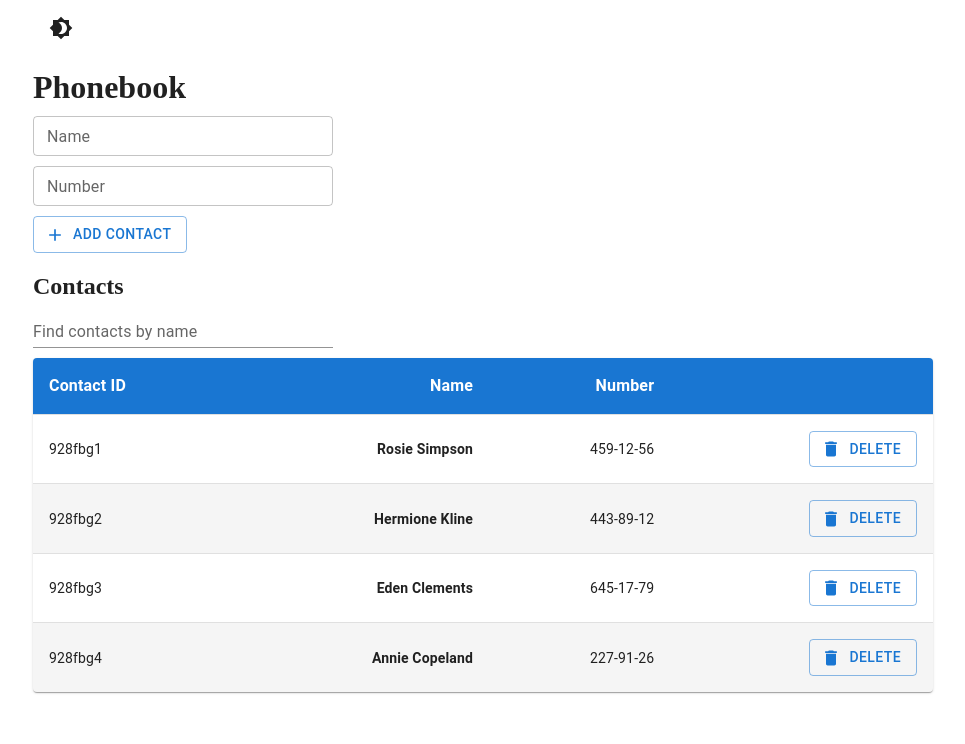
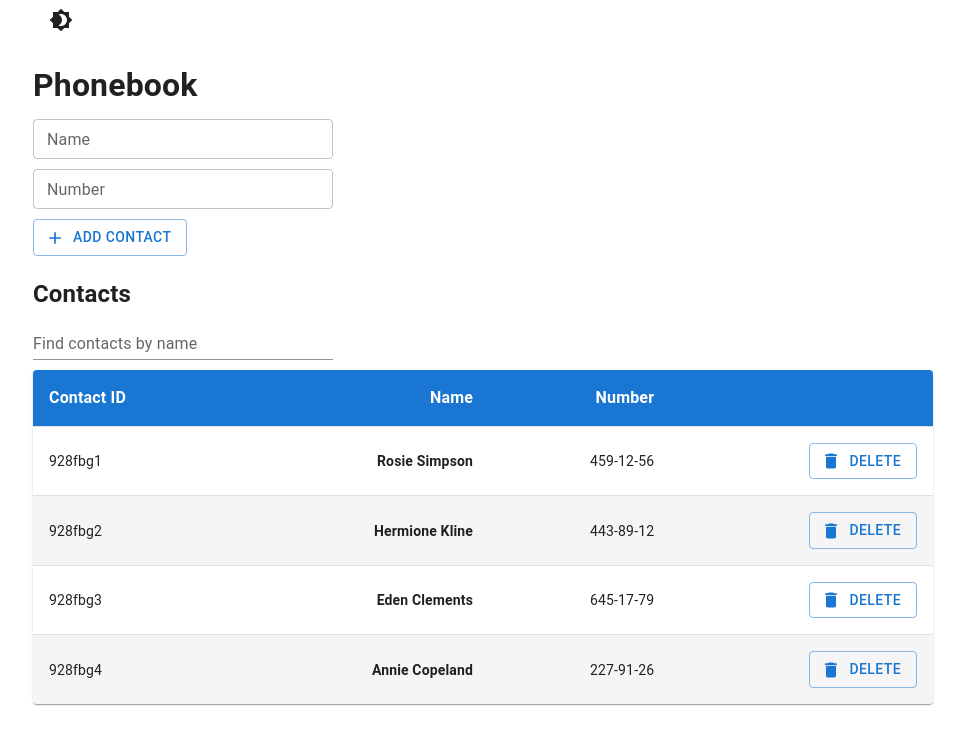
Before and after one commit to kbuhantsev/goit-react-hw-04-phonebook, a React (Create React App) app: page / in a window 1280 px wide. Shown: the top 744 px of the page, without its empty margins (31-996 px from the left). Built offline with nearby package versions, Linux system fonts and the light colour scheme.

Commit message:
CssBaseline

```diff
--- a/public/index.html
+++ b/public/index.html
@@ -11,7 +11,7 @@
     />
     <link rel="apple-touch-icon" href="%PUBLIC_URL%/logo192.png" />
     <link rel="manifest" href="%PUBLIC_URL%/manifest.json" />
-    <title>React App</title>
+    <title>Phone book</title>
 
     <script type="text/javascript">
       (function (l) {
--- a/src/components/ToggleColorMode.jsx
+++ b/src/components/ToggleColorMode.jsx
@@ -1,7 +1,8 @@
 import React from 'react';
-
 import App from './App';
 import { ThemeProvider, createTheme } from '@mui/material/styles';
+import CssBaseline from '@mui/material/CssBaseline';
+
 export const ColorModeContext = React.createContext({
   toggleColorMode: () => {},
 });
@@ -23,17 +24,17 @@ export default function ToggleColorMode() {
         palette: {
           mode,
         },
-        components: {
-          MuiContainer: {
-            styleOverrides: {
-              root: ({ theme }) => ({
-                ...(theme.palette.mode === 'dark' && {
-                  backgroundColor: '#001E3C',
-                }),
-              }),
-            },
-          },
-        },
+        // components: {
+        //   MuiContainer: {
+        //     styleOverrides: {
+        //       root: ({ theme }) => ({
+        //         ...(theme.palette.mode === 'dark' && {
+        //           backgroundColor: '#001E3C',
+        //         }),
+        //       }),
+        //     },
+        //   },
+        // },
       }),
     [mode]
   );
@@ -41,6 +42,7 @@ export default function ToggleColorMode() {
   return (
     <ColorModeContext.Provider value={colorMode}>
       <ThemeProvider theme={theme}>
+        <CssBaseline />
         <App />
       </ThemeProvider>
     </ColorModeContext.Provider>
```
